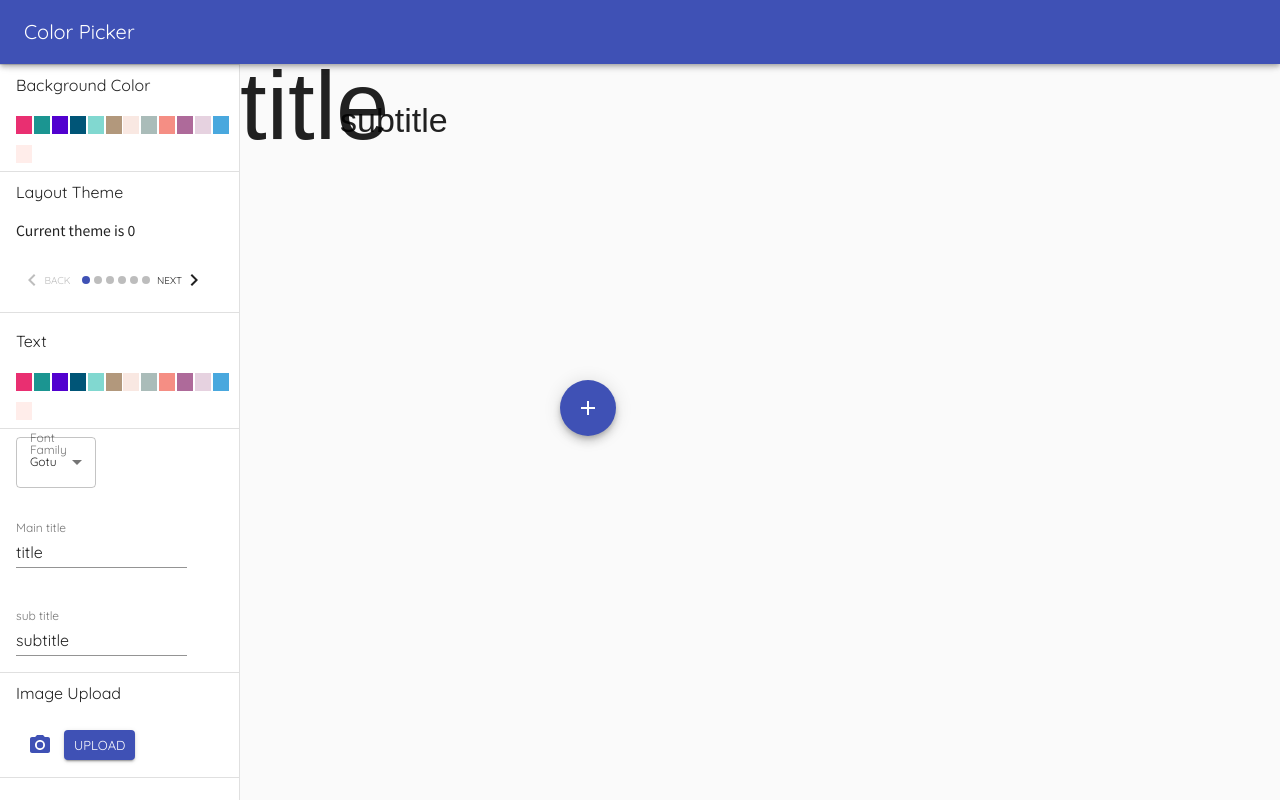
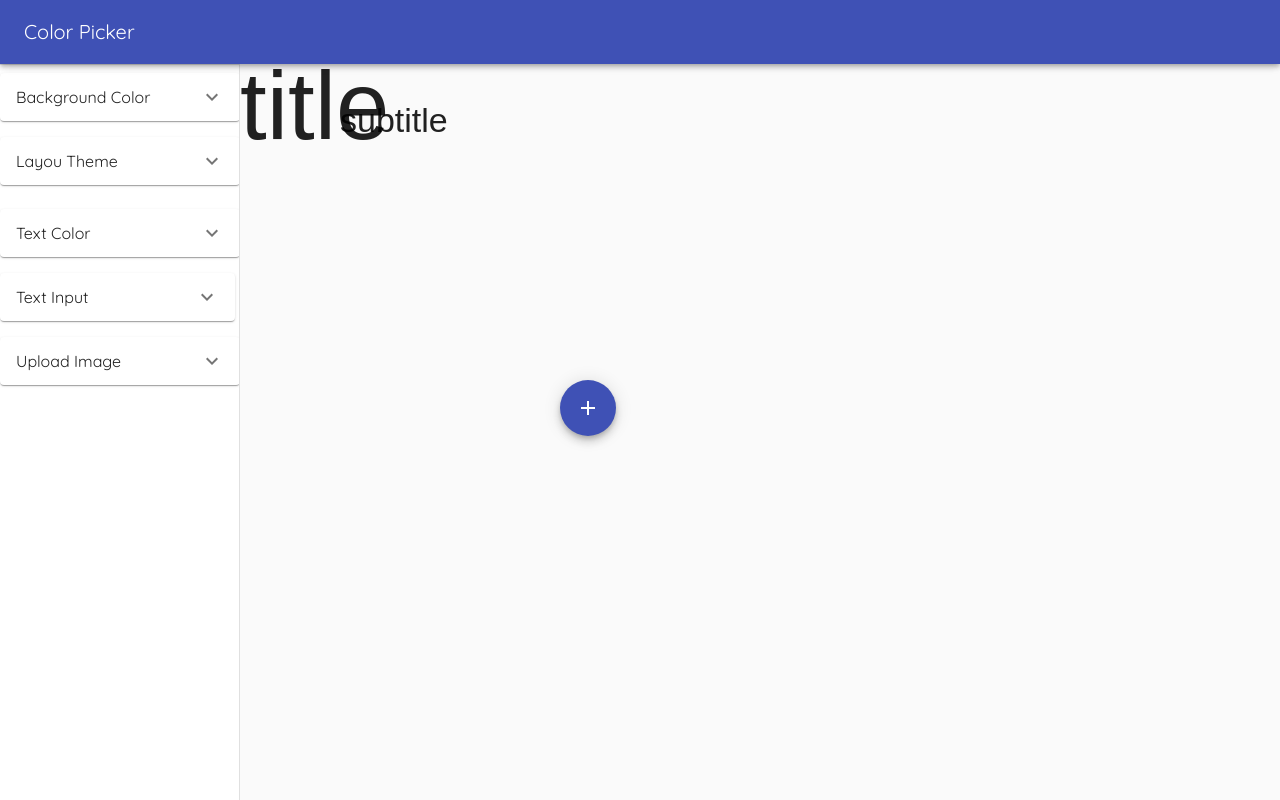
Before and after one commit to fernandovmac/design_posters, a React (Create React App) app: page / in a window 1280 px wide. Built offline with nearby package versions, Linux system fonts and the light colour scheme; a web font is replaced by a local one.

Commit message:
wrapped every item in drawerMenu as collapsable item

```diff
--- a/src/BackgroundColorSection.js
+++ b/src/BackgroundColorSection.js
@@ -4,7 +4,10 @@ import ListItem from "@material-ui/core/ListItem";
 import Grid from "@material-ui/core/Grid";
 import ButtonBase from "@material-ui/core/ButtonBase";
 import Typography from "@material-ui/core/Typography";
-import Divider from "@material-ui/core/Divider";
+import ExpansionPanel from "@material-ui/core/ExpansionPanel";
+import ExpansionPanelSummary from "@material-ui/core/ExpansionPanelSummary";
+import ExpansionPanelDetails from "@material-ui/core/ExpansionPanelDetails";
+import ExpandMoreIcon from "@material-ui/icons/ExpandMore";
 
 const drawerWidth = 240;
 
@@ -12,7 +15,12 @@ const style = makeStyles(theme => ({
   root: {
     display: "flex",
     flexGrow: 1,
-    fontFamily: "Noto Sans JP"
+    width: "100%"
+  },
+  backgroundColorItem: {
+    width: `${drawerWidth}px`,
+    paddingLeft: "0px",
+    paddingRight: "0px"
   },
 
   drawer: {
@@ -41,10 +49,19 @@ export default function BackgroundColorSection(props) {
 
   return (
     <div className="backgroundColorSelector">
-      <ListItem>
-        <Typography>Background Color</Typography>
-      </ListItem>
-      <ListItem style={{ maxWidth: "240px" }}>
+      <ListItem className={classes.backgroundColorItem}>
+        <ExpansionPanel>
+          <ExpansionPanelSummary
+            expandIcon={<ExpandMoreIcon />}
+            aria-controls="panel1a-content"
+            id="panel1a-header"
+          >
+            <Typography className={classes.heading}>
+              Background Color
+            </Typography>
+          </ExpansionPanelSummary>
+
+          <ExpansionPanelDetails>
             <Grid container spacing={1}>
               {props.backgroundColorOptions.map((value, index) => (
                 <Grid item xs={1}>
@@ -55,7 +72,8 @@ export default function BackgroundColorSection(props) {
                     key={index}
                     onClick={props.handleBackgroundColorChange}
                     style={{
-                  borderRadius: props.backgroundColor === value ? "6px" : "0px",
+                      borderRadius:
+                        props.backgroundColor === value ? "6px" : "0px",
                       backgroundColor: value
                     }}
                     centerRipple="true"
@@ -63,8 +81,9 @@ export default function BackgroundColorSection(props) {
                 </Grid>
               ))}
             </Grid>
+          </ExpansionPanelDetails>
+        </ExpansionPanel>
       </ListItem>
-      <Divider />
     </div>
   );
 }
--- a/src/ImageUploadSection.js
+++ b/src/ImageUploadSection.js
@@ -6,10 +6,19 @@ import PhotoCamera from "@material-ui/icons/PhotoCamera";
 import ListItem from "@material-ui/core/ListItem";
 import Divider from "@material-ui/core/Divider";
 import Typography from "@material-ui/core/Typography";
+import ExpansionPanel from "@material-ui/core/ExpansionPanel";
+import ExpansionPanelSummary from "@material-ui/core/ExpansionPanelSummary";
+import ExpansionPanelDetails from "@material-ui/core/ExpansionPanelDetails";
+import ExpandMoreIcon from "@material-ui/icons/ExpandMore";
+
+const drawerWidth = 240;
 
 const style = makeStyles(theme => ({
-  root: {
-    fontFamily: "Noto Sans JP"
+  root: {},
+  imageUploadItem: {
+    minWidth: `${drawerWidth}px`,
+    paddingLeft: "0px",
+    paddingRight: "0px"
   },
   content: {
     flexGrow: 1,
@@ -30,10 +39,16 @@ export default function ImageUploadSection(props) {
 
   return (
     <div className="containerImageUploadSection">
-      <ListItem>
-        <Typography>Image Upload</Typography>
-      </ListItem>
-      <ListItem>
+      <ListItem className={classes.imageUploadItem}>
+        <ExpansionPanel className={classes.imageUploadItem}>
+          <ExpansionPanelSummary
+            expandIcon={<ExpandMoreIcon />}
+            aria-controls="panel1a-content"
+            id="panel1a-header"
+          >
+            <Typography className={classes.heading}>Upload Image</Typography>
+          </ExpansionPanelSummary>
+          <ExpansionPanelDetails>
             <form method="post" action="#" id="#">
               <div className="form-group files">
                 <label htmlFor="icon-button-file">
@@ -64,8 +79,9 @@ export default function ImageUploadSection(props) {
                 </Button>
               </div>
             </form>
+          </ExpansionPanelDetails>
+        </ExpansionPanel>
       </ListItem>
-      <Divider />
     </div>
   );
 }
--- a/src/LayoutThemeSection.js
+++ b/src/LayoutThemeSection.js
@@ -2,16 +2,27 @@ import React from "react";
 import { makeStyles } from "@material-ui/core/styles";
 import ListItem from "@material-ui/core/ListItem";
 import Typography from "@material-ui/core/Typography";
-import { Divider } from "@material-ui/core";
 import MobileStepper from "@material-ui/core/MobileStepper";
 import KeyboardArrowLeft from "@material-ui/icons/KeyboardArrowLeft";
 import KeyboardArrowRight from "@material-ui/icons/KeyboardArrowRight";
 import Button from "@material-ui/core/Button";
+import ExpansionPanel from "@material-ui/core/ExpansionPanel";
+import ExpansionPanelSummary from "@material-ui/core/ExpansionPanelSummary";
+import ExpansionPanelDetails from "@material-ui/core/ExpansionPanelDetails";
+import ExpandMoreIcon from "@material-ui/icons/ExpandMore";
+import List from "@material-ui/core/List";
+
+const drawerWidth = 240;
 
 const style = makeStyles(theme => ({
   root: {
     display: "flex",
     flexGrow: 1
+  },
+  layoutThemeItem: {
+    width: `${drawerWidth}px`,
+    paddingLeft: "0px",
+    paddingRight: "0px"
   },
 
   themeSelector: {
@@ -29,15 +40,23 @@ export default function LayoutThemeSection(props) {
   const classes = style(props);
   return (
     <div className="containerLayoutThemeSection">
-      <ListItem>
-        <Typography>Layout Theme</Typography>
-      </ListItem>
-      <ListItem>
-        <Typography variant="p" color="terciary">
+      <ListItem className={classes.layoutThemeItem}>
+        <ExpansionPanel style={{ width: "240px" }}>
+          <ExpansionPanelSummary
+            expandIcon={<ExpandMoreIcon />}
+            aria-controls="panel1a-content"
+            id="panel1a-header"
+          >
+            <Typography className={classes.heading}>Layou Theme </Typography>
+          </ExpansionPanelSummary>
+          <ExpansionPanelDetails>
+            <List>
+              <ListItem style={{ paddingLeft: "0px" }}>
+                <Typography variant="p">
                   {`Current theme is ${props.chosenTheme}`}
                 </Typography>
               </ListItem>
-      <ListItem>
+              <ListItem style={{ paddingLeft: "0px" }}>
                 <MobileStepper
                   variant="dots"
                   steps={6}
@@ -68,7 +87,10 @@ export default function LayoutThemeSection(props) {
                   }
                 />
               </ListItem>
-      <Divider />
+            </List>
+          </ExpansionPanelDetails>
+        </ExpansionPanel>
+      </ListItem>
     </div>
   );
 }
--- a/src/TextColorSection.js
+++ b/src/TextColorSection.js
@@ -4,7 +4,10 @@ import ListItem from "@material-ui/core/ListItem";
 import Grid from "@material-ui/core/Grid";
 import ButtonBase from "@material-ui/core/ButtonBase";
 import Typography from "@material-ui/core/Typography";
-import { Divider } from "@material-ui/core";
+import ExpansionPanel from "@material-ui/core/ExpansionPanel";
+import ExpansionPanelSummary from "@material-ui/core/ExpansionPanelSummary";
+import ExpansionPanelDetails from "@material-ui/core/ExpansionPanelDetails";
+import ExpandMoreIcon from "@material-ui/icons/ExpandMore";
 
 const drawerWidth = 240;
 
@@ -13,7 +16,11 @@ const style = makeStyles(theme => ({
     display: "flex",
     flexGrow: 1
   },
-
+  textColorItem: {
+    minWidth: `${drawerWidth}px`,
+    paddingLeft: "0px",
+    paddingRight: "0px"
+  },
   drawer: {
     width: drawerWidth,
     flexShrink: 0
@@ -39,10 +46,16 @@ export default function BackgroundColorSection(props) {
   const classes = style(props);
   return (
     <div className="textColorSection">
-      <ListItem>
-        <Typography>Text</Typography>
-      </ListItem>
-      <ListItem>
+      <ListItem className={classes.textColorItem}>
+        <ExpansionPanel className={classes.textColorItem}>
+          <ExpansionPanelSummary
+            expandIcon={<ExpandMoreIcon />}
+            aria-controls="panel1a-content"
+            id="panel1a-header"
+          >
+            <Typography className={classes.heading}>Text Color</Typography>
+          </ExpansionPanelSummary>
+          <ExpansionPanelDetails>
             <Grid container spacing={1}>
               {props.textColorOptions.map((value, index) => (
                 <Grid item xs={1}>
@@ -55,15 +68,17 @@ export default function BackgroundColorSection(props) {
                     // size="small"
                     style={{
                       borderRadius: props.textColor === value ? "6px" : "0px",
-                  backgroundColor: value
+                      backgroundColor: value,
+                      marginRight: "3px"
                     }}
                     centerRipple="true"
                   ></ButtonBase>
                 </Grid>
               ))}
             </Grid>
+          </ExpansionPanelDetails>
+        </ExpansionPanel>
       </ListItem>
-      <Divider />
     </div>
   );
 }
--- a/src/TextInputSection.js
+++ b/src/TextInputSection.js
@@ -2,16 +2,29 @@ import React from "react";
 import { makeStyles } from "@material-ui/core/styles";
 import ListItem from "@material-ui/core/ListItem";
 import TextField from "@material-ui/core/TextField";
-import Divider from "@material-ui/core/Divider";
 import InputLabel from "@material-ui/core/InputLabel";
+import List from "@material-ui/core/List";
+import Typography from "@material-ui/core/Typography";
 import MenuItem from "@material-ui/core/MenuItem";
 import Select from "@material-ui/core/Select";
 import FormControl from "@material-ui/core/FormControl";
+import ExpansionPanel from "@material-ui/core/ExpansionPanel";
+import ExpansionPanelSummary from "@material-ui/core/ExpansionPanelSummary";
+import ExpansionPanelDetails from "@material-ui/core/ExpansionPanelDetails";
+import ExpandMoreIcon from "@material-ui/icons/ExpandMore";
+
+const drawerWidth = 240;
 
 const style = makeStyles(theme => ({
   content: {
     flexGrow: 1,
     padding: theme.spacing(3)
+  },
+
+  textInputItem: {
+    width: `${drawerWidth}px`,
+    paddingLeft: "0px",
+    paddingRight: "0px"
   },
   colorButton: {
     // padding: "10px",
@@ -51,9 +64,24 @@ export default function TextInputSection(props) {
   const classes = style(props);
   return (
     <div className="textInputSection">
+      <ListItem className={classes.textInputItem}>
+        <ExpansionPanel>
+          <ExpansionPanelSummary
+            expandIcon={<ExpandMoreIcon />}
+            aria-controls="panel1a-content"
+            id="panel1a-header"
+          >
+            <Typography className={classes.heading}>Text Input</Typography>
+          </ExpansionPanelSummary>
+
+          <ExpansionPanelDetails>
+            <List>
               <ListItem>
                 <FormControl variant="outlined" className={classes.formControl}>
-          <InputLabel id="select-font-family" style={{ marginBottom: "100px" }}>
+                  <InputLabel
+                    id="select-font-family"
+                    style={{ marginBottom: "100px" }}
+                  >
                     Font Family
                   </InputLabel>
                   <Select
@@ -66,25 +94,41 @@ export default function TextInputSection(props) {
                     <MenuItem
                       value="Gotu, sans-serif"
                       id="Gotu, sans-serif"
-              style={{ fontWeight: 100, fontSize: "12px", margin: "0px" }}
+                      style={{
+                        fontWeight: 100,
+                        fontSize: "12px",
+                        margin: "0px"
+                      }}
                     >
                       Gotu
                     </MenuItem>
                     <MenuItem
                       value="Playfair Display, serif"
-              style={{ fontWeight: 100, fontSize: "12px", margin: "0px" }}
+                      style={{
+                        fontWeight: 100,
+                        fontSize: "12px",
+                        margin: "0px"
+                      }}
                     >
                       Playfair Display
                     </MenuItem>
                     <MenuItem
                       value="Poppins, sans-serif"
-              style={{ fontWeight: 100, fontSize: "12px", margin: "0px" }}
+                      style={{
+                        fontWeight: 100,
+                        fontSize: "12px",
+                        margin: "0px"
+                      }}
                     >
                       Poppins
                     </MenuItem>
                     <MenuItem
                       value="Raleway, sans-serif"
-              style={{ fontWeight: 100, fontSize: "12px", margin: "0px" }}
+                      style={{
+                        fontWeight: 100,
+                        fontSize: "12px",
+                        margin: "0px"
+                      }}
                     >
                       Raleway
                     </MenuItem>
@@ -114,7 +158,10 @@ export default function TextInputSection(props) {
                   ></TextField>
                 </form>
               </ListItem>
-      <Divider />
+            </List>
+          </ExpansionPanelDetails>
+        </ExpansionPanel>
+      </ListItem>
     </div>
   );
 }
```
Lines whose indentation alone changed are shown as unchanged.
